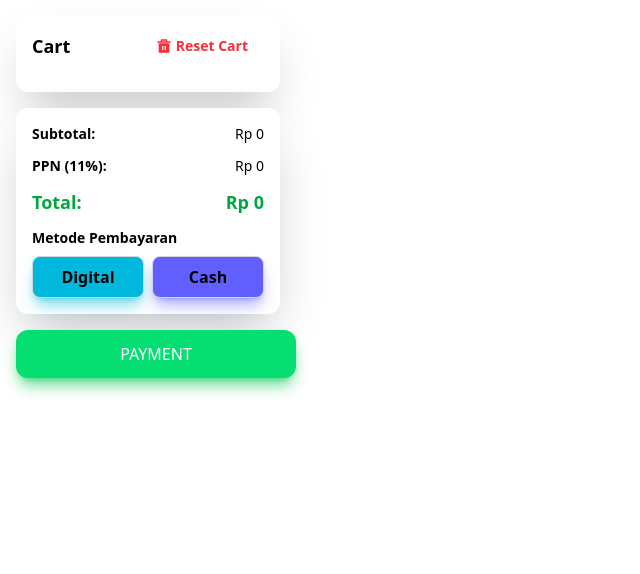
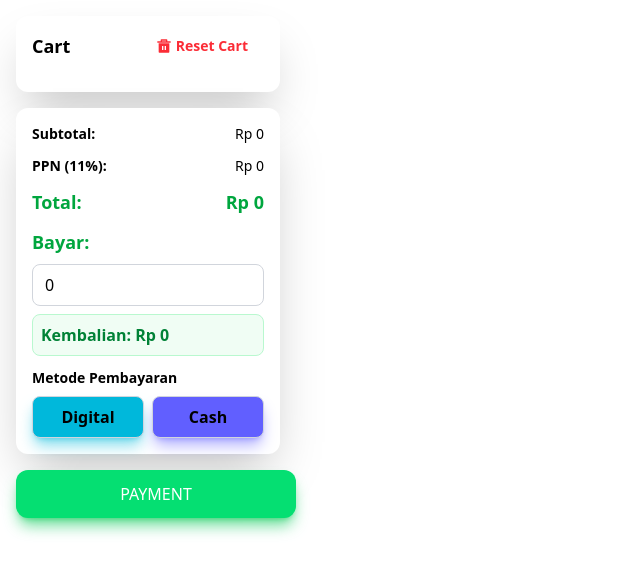
Before and after one commit to aibossid/Point-of-sales-project, a React (Vite) app: page /cart in a window 1280 px wide. Shown: the top 574 px of the page, without its empty margins (0-640 px from the left). Built offline with nearby package versions, Linux system fonts and the light colour scheme.

Commit message:
update styling, dan penambahan fitur uang kembalian

```diff
--- a/src/components/CartAside.jsx
+++ b/src/components/CartAside.jsx
@@ -1,13 +1,17 @@
+import { useState } from "react";
 import { useDataStore } from "../store/useDataStore";
 import { RiDeleteBin5Fill } from "react-icons/ri";
 
 export default function CartAside() {
   const { decQty, removeFromCart, clearCart, cart, addToCart, updateQty } =
     useDataStore();
+  const [uangKembali, setUangKembali] = useState(0);
 
   const subTotal = cart.reduce((acc, curr) => acc + curr.qty * curr.price, 0);
   const ppn = subTotal * 0.1;
   const total = subTotal + ppn;
+  const test = total - uangKembali;
+  const finals = isNaN(test) ? 0 : test;
 
   return (
     <aside className="w-80 p-4 pr-6 flex flex-col gap-4">
@@ -98,6 +102,22 @@ export default function CartAside() {
           <span>Total:</span>
           <span>Rp {total.toLocaleString("id-ID")}</span>
         </div>
+        {/* bayar kembalian */}
+        <div className="space-y-2">
+          <label className="block text-green-600 font-bold text-lg">
+            Bayar:
+          </label>
+          <input
+            type="number"
+            value={uangKembali}
+            onChange={(e) => setUangKembali(parseInt(e.target.value))}
+            className="w-full border border-gray-300 rounded-lg px-3 py-2 focus:outline-none focus:ring-2 focus:ring-green-400"
+            placeholder="Masukkan jumlah bayar"
+          />
+          <div className="bg-green-50 p-2 rounded-lg border border-green-200 text-green-700 font-semibold">
+            Kembalian: Rp {finals?.toLocaleString("id-ID")}
+          </div>
+        </div>
 
         {/* Metode Pembayaran */}
         <div>
--- a/src/layout/Layout.jsx
+++ b/src/layout/Layout.jsx
@@ -25,19 +25,14 @@ export default function Layout({ children, cartAside }) {
             href="#"
             className="block py-2 px-3 rounded bg-green-100 text-green-700 font-medium"
           >
-            Kasir
+            Cashier
           </a>
+
           <a
             href="#"
             className="block py-2 px-3 rounded hover:bg-green-100 transition"
           >
-            Produk
-          </a>
-          <a
-            href="#"
-            className="block py-2 px-3 rounded hover:bg-green-100 transition"
-          >
-            Penjualan
+            Sales
           </a>
           <a
             href="#"
@@ -49,13 +44,13 @@ export default function Layout({ children, cartAside }) {
             href="#"
             className="block py-2 px-3 rounded hover:bg-green-100 transition"
           >
-            Laporan
+            Report
           </a>
           <a
             href="#"
             className="block py-2 px-3 rounded hover:bg-green-100 transition"
           >
-            Pengaturan
+            Settings
           </a>
         </nav>
       </aside>
```
